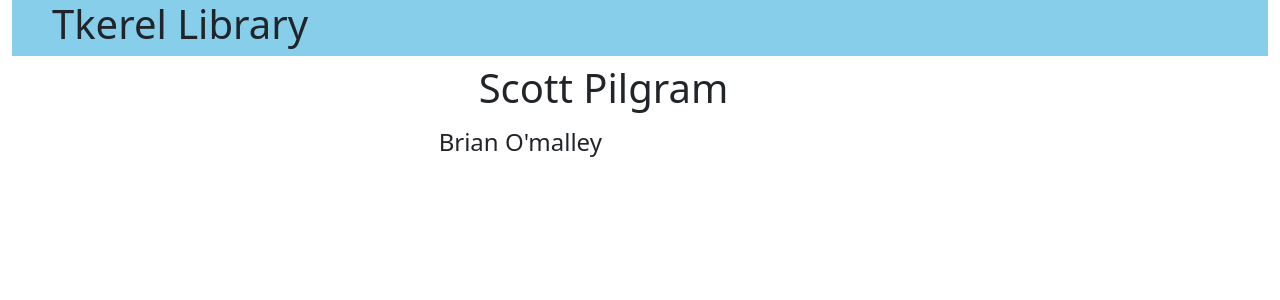
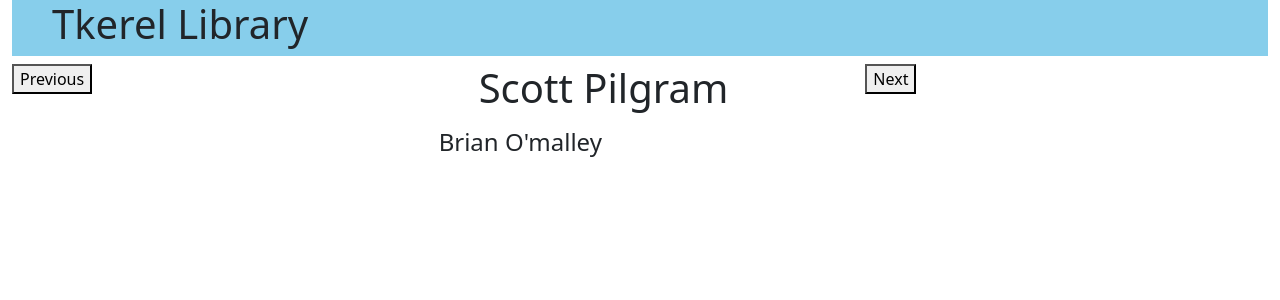
Before and after one commit to daisuket330/react, a React (Create React App) app: page / in a window 1280 px wide. Shown: the top 300 px of the page. Built offline with nearby package versions, Linux system fonts and the light colour scheme.

Commit message:
aded buttons for previous and next books

```diff
--- a/src/components/App.jsx
+++ b/src/components/App.jsx
@@ -15,6 +15,31 @@
         };
     }
 
+goToNextBook = () => {
+    let tempBookNumber = this.state.bookNumber;
+    tempBookNumber++
+    if(tempBookNumber== this.books.length){
+        tempBookNumber = 0;
+    }
+    this.setState({
+        bookNumber: tempBookNumber
+    })
+
+
+}
+
+goToPreviousBook = () => {
+    let tempBookNumber = this.state.bookNumber;
+    tempBookNumber--;
+    if (tempBookNumber < 0){
+        tempBookNumber = this.books.length - 1;
+    }
+    this.setState({
+        bookNumber: tempBookNumber
+    });
+
+}
+
     render(){
         return (
             <div className="container-fluid">
@@ -22,6 +47,7 @@
                 <div className= "row">
                     <div className= "col-md-4">
                         {/*"button to move to previously viewd book"*/}
+                        <button onClick={this.goToPreviousBook}>Previous</button>
                     </div>
                     <div className= "col-md-4">
                     {/*"display book with cover"*/}
@@ -29,7 +55,8 @@
                     <h4>{this.books[this.state.bookNumber].author}</h4>
                     </div>
                     <div className= "col-md-4">
-                    {/*"button to move to previously viewd book"*/}
+                    {/*"button to move to nextbook"*/}
+                    <button onClick={this.goToNextBook}>Next</button>
                     </div>
                 </div>
 
```
